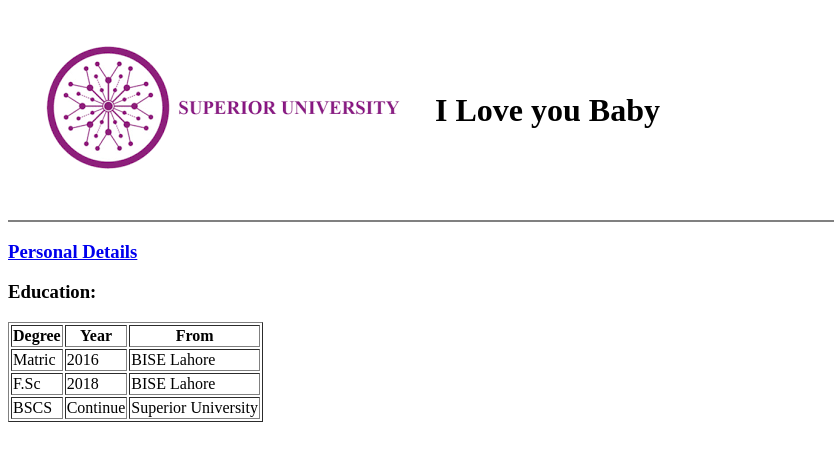
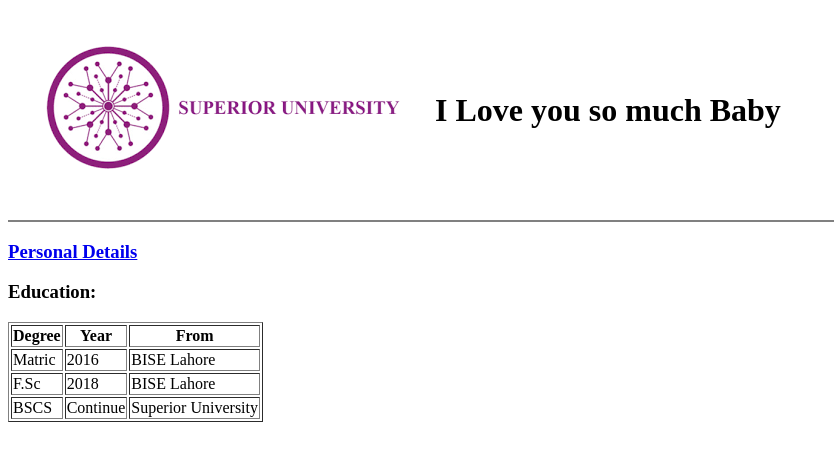
Before and after one commit to UmerFarooq79/myfirstwebsite, a plain HTML site: page index.html in a window 1280 px wide. Shown: the whole page, without its empty margins (0-834 px from the left). Drawn offline with Linux system fonts and the light colour scheme.

Commit message:
index.html

```diff
--- a/index.html
+++ b/index.html
@@ -13,7 +13,7 @@
       </td>
 
 
-      <td><h1> I Love you Baby </h1>
+      <td><h1> I Love you so much Baby </h1>
       <em>
           <h3>  </h3>
         </em> </td>
```
